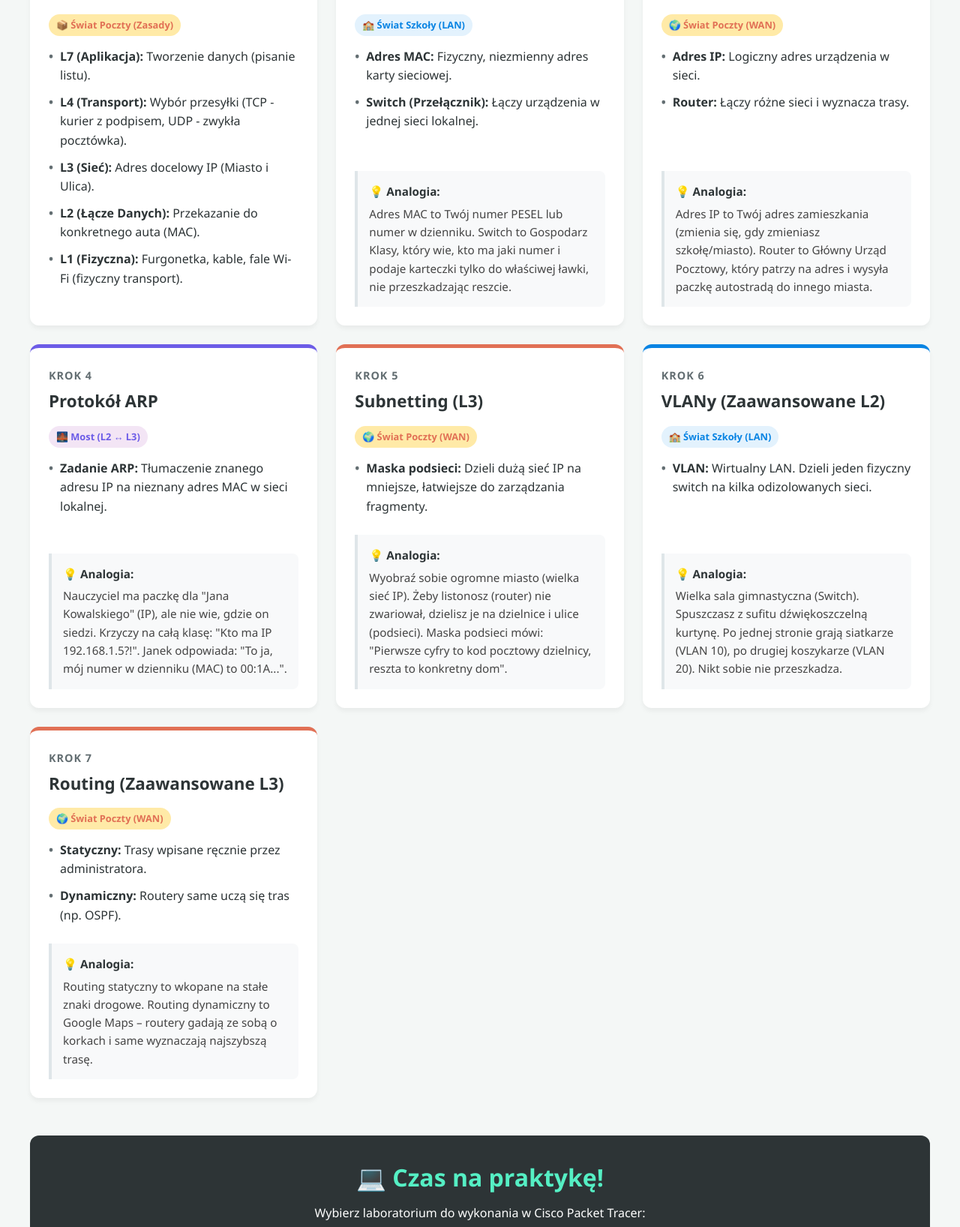
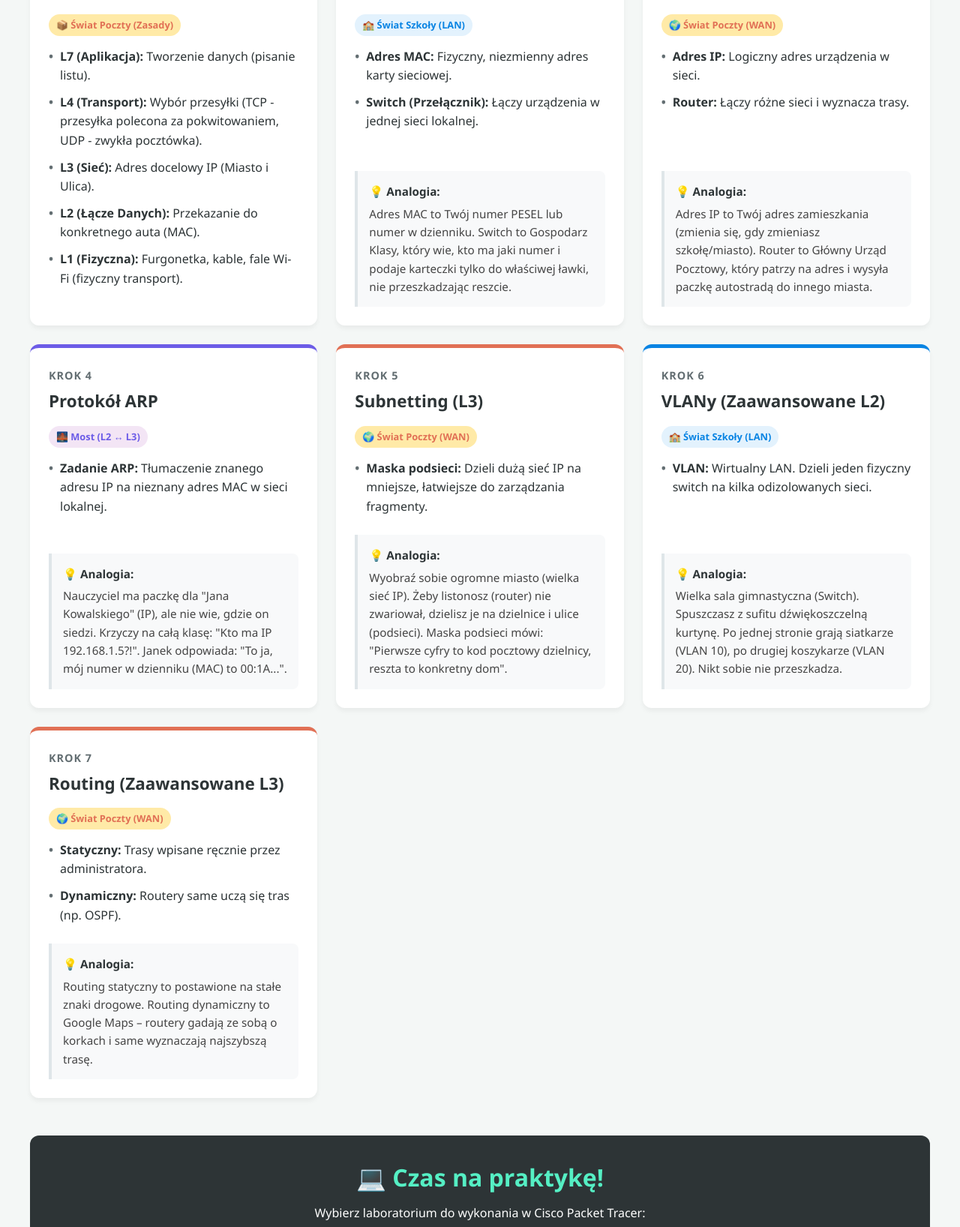
Before and after one commit to m1981/praktyki-inf02, a plain HTML site: page index.html in a window 1280 px wide. Shown: the part 320-1956 px from the top of the page at 75% size. Drawn offline with Linux system fonts and the light colour scheme.

Commit message:
Update L4 transport description and analogy text

```diff
--- a/index.html
+++ b/index.html
@@ -230,7 +230,7 @@
             <span class="tag l3">📦 Świat Poczty (Zasady)</span>
             <ul class="tech-list">
                 <li><strong>L7 (Aplikacja):</strong> Tworzenie danych (pisanie listu).</li>
-                <li><strong>L4 (Transport):</strong> Wybór przesyłki (TCP - kurier z podpisem, UDP - zwykła pocztówka).</li>
+                <li><strong>L4 (Transport):</strong> Wybór przesyłki (TCP - przesyłka polecona za pokwitowaniem, UDP - zwykła pocztówka).</li>
                 <li><strong>L3 (Sieć):</strong> Adres docelowy IP (Miasto i Ulica).</li>
                 <li><strong>L2 (Łącze Danych):</strong> Przekazanie do konkretnego auta (MAC).</li>
                 <li><strong>L1 (Fizyczna):</strong> Furgonetka, kable, fale Wi-Fi (fizyczny transport).</li>
@@ -319,8 +319,8 @@
                 <li><strong>Dynamiczny:</strong> Routery same uczą się tras (np. OSPF).</li>
             </ul>
             <div class="analogy-box">
-                <strong>💡 Analogia:</strong>
-                Routing statyczny to wkopane na stałe znaki drogowe. Routing dynamiczny to Google Maps – routery gadają ze sobą o korkach i same wyznaczają najszybszą trasę.
+            <strong>💡 Analogia:</strong>
+            Routing statyczny to postawione na stałe znaki drogowe. Routing dynamiczny to Google Maps – routery gadają ze sobą o korkach i same wyznaczają najszybszą trasę.
             </div>
         </div>
 
```
